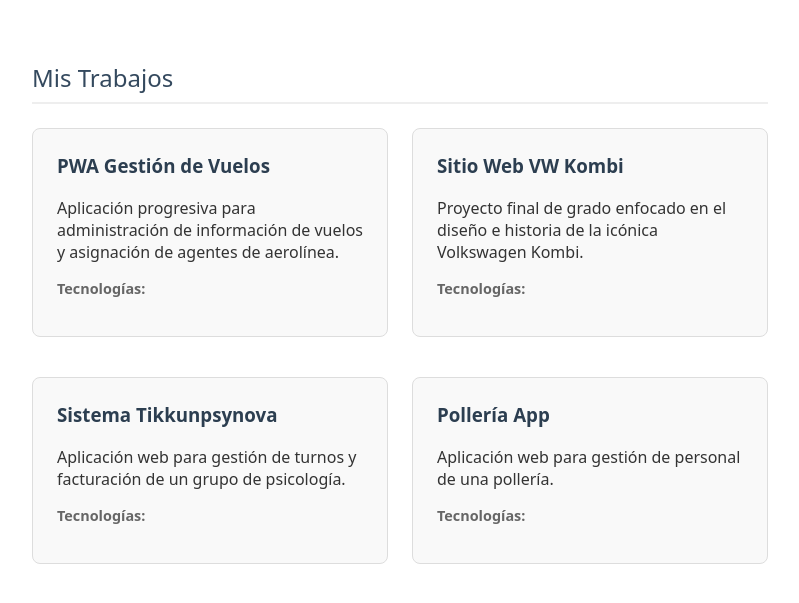
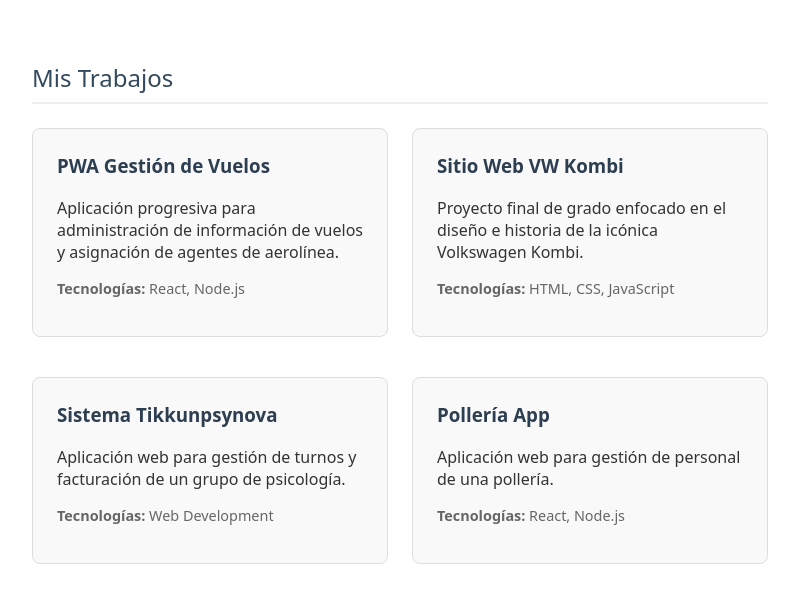
Before and after one commit to emigildev/portfolio, an Astro site: page / in a window 1280 px wide. Shown: the part 259-862 px from the top of the page, without its empty margins (240-1039 px from the left). Built offline with nearby package versions, Linux system fonts and the light colour scheme; Astro itself is replaced by a stand-in of ours.

Commit message:
Actualizacion

```diff
--- a/src/pages/index.astro
+++ b/src/pages/index.astro
@@ -21,25 +21,25 @@ import ProyectoCard from "../components/ProyectoCard.astro";
         <ProyectoCard
           titulo="PWA Gestión de Vuelos"
           descripcion="Aplicación progresiva para administración de información de vuelos y asignación de agentes de aerolínea."
-          tecnologías="React, Node.js"
+          tecnologias="React, Node.js"
         />
 
         <ProyectoCard
           titulo="Sitio Web VW Kombi"
           descripcion="Proyecto final de grado enfocado en el diseño e historia de la icónica Volkswagen Kombi."
-          tecnologías="HTML, CSS, JavaScript"
+          tecnologias="HTML, CSS, JavaScript"
         />
 
         <ProyectoCard
           titulo="Sistema Tikkunpsynova"
           descripcion="Aplicación web para gestión de turnos y facturación de un grupo de psicología."
-          tecnologías="Web Development"
+          tecnologias="Web Development"
         />
 
         <ProyectoCard
           titulo="Pollería App"
           descripcion="Aplicación web para gestión de personal de una pollería."
-          tecnologías="React, Node.js"
+          tecnologias="React, Node.js"
         />
       </div>
     </section>
```
